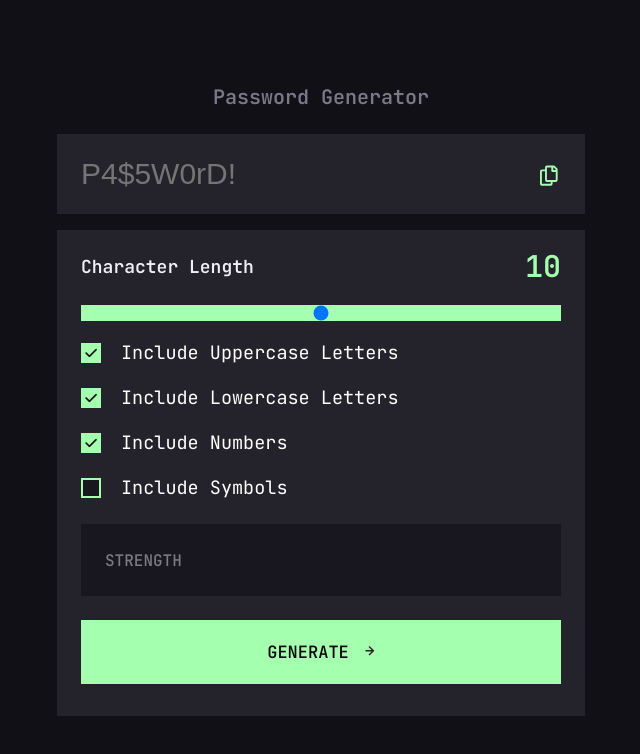
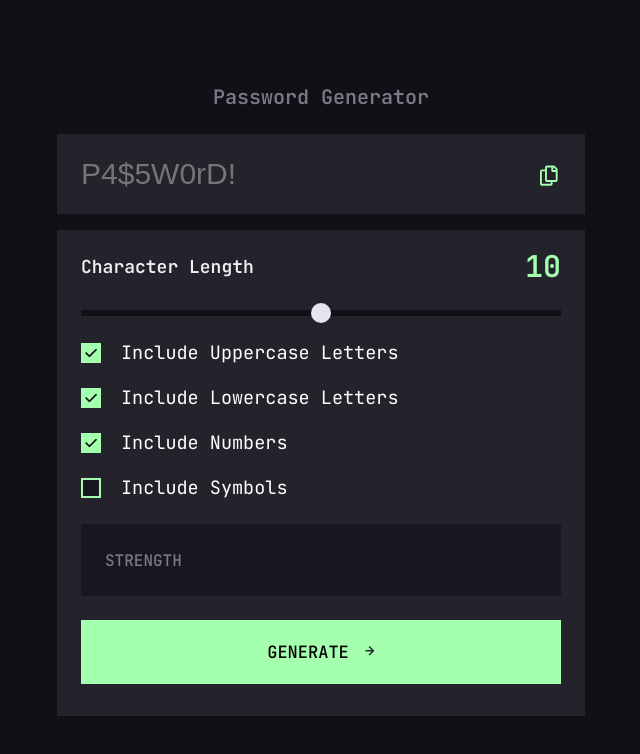
Before and after one commit to Kojoel/Random-Password-Generator, an Angular app in the folder RPG/: page / in a window 1280 px wide. Shown: the top 754 px of the page, without its empty margins (319-959 px from the left). Built offline with nearby package versions, Linux system fonts and the light colour scheme.

Commit message:
Slider Css update

```diff
--- a/RPG/src/app/pg-card/pg-card.component.scss
+++ b/RPG/src/app/pg-card/pg-card.component.scss
@@ -105,73 +105,66 @@
 }
 
 .password-controls #char-range {
+    -webkit-appearance: none;
+    appearance: none;
     width: 100%;
     height: 6px;
+    margin: 1rem 0 1.5rem 0;
+    background: var(--body-bg)
+}
+
+////////////////////FOR MOZILLA //////////////////////
+.password-controls #char-range::-moz-range-progress {
     -webkit-appearance: none;
     appearance: none;
-    background: var(--strenth-check-bg);
-    background-image: linear-gradient(var(--light-green), var(--light-green));
-    background-size: 50%, 100%;
-    background-repeat: no-repeat;
-    margin: 1rem 0 1.5rem 0;
+    height: 6px;
+    background: var(--light-green);
+}
+.password-controls #char-range::-moz-range-track {
+    -webkit-appearance: none;
+    appearance: none;
+    height: 0px;
+    background: transprent;
+}
+.password-controls #char-range::-moz-range-thumb {
+    -webkit-appearance: none;
+    appearance: none;
+    height: 20px;
+    width: 20px;
+    border-radius: 50%;
+    border: 2px solid var(--slider-thumb);
+    background: var(--slider-thumb);
+    cursor: pointer;
+}
+.password-controls #char-range::-moz-range-thumb:hover{
+    background: var(--body-bg);
+    border: 2px solid var(--light-green);
+
 }
 
-/////////// FOR CHROME BROWSWER ///////////////
-.password-controls #char-range::-webkit-slider-thumb{
-    -webkit-appearnace: none;
+////////////////////FOR CHROME //////////////////////
+.password-controls #char-range::-webkit-slider-runnable-track {
+    -webkit-appearance: none;
+    appearance: none;
+    height: 0px;
+    background: red;
+}
+.password-controls #char-range::-webkit-slider-thumb {
+    -webkit-appearance: none;
+    appearance: none;
     height: 20px;
     width: 20px;
-    border: 2px solid var(--slider-thumb);
     border-radius: 50%;
     background: var(--slider-thumb);
     cursor: pointer;
+    position: relative;
+    top: -.6rem;
 }
-
-.password-controls #char-range::-webkit-slider-thumb:hover{
-    border: 2px solid var(--light-green);
+.password-controls #char-range::-webkit-slider-thumb:hover {
+    border:2px solid var(--light-green);
     background: var(--body-bg);
 }
 
-.password-controls #char-range::-webkit-slider-runnable-track{
-    -webkit-appearance: none;
-    box-shadow: none;
-    border: none;
-    background: transparent;
-}
-
-/////////// FOR MOZILLA BROWSWER ///////////////
-.password-controls #char-range::-moz-range-thumb {
-    -webkit-appearnace: none;
-    height: 20px;
-    width: 20px;
-    border: 2px solid var(--slider-thumb);
-    border-radius: 50%;
-    background: var(--slider-thumb);
-    cursor: pointer;
-}
-
-.password-controls #char-range::-moz-range-thumb:hover {
-    border: 2px solid var(--light-green);
-    background: var(--body-bg);
-}
-
-.password-controls #char-range::-moz-range-progress {
-    -webkit-appearance: none;
-    appearance: none;
-    box-shadow: none;
-    border: none;
-    background: transparent;
-}
-
-// .password-controls #char-range::-webkit-slider-thumb {
-//     width: 20px;
-//     height: 20px;
-//     background: var(--slider-thumb);
-//     cursor: pointer;
-//     border-radius: 50%;
-//     border: none;
-//     // box-shadow: 0 0 10px rgba(0, 0, 0, 0.2);
-// }
 
 .password-controls #char-range::-webkit-slider-runnable-track {
     background: var(--light-green);
```
